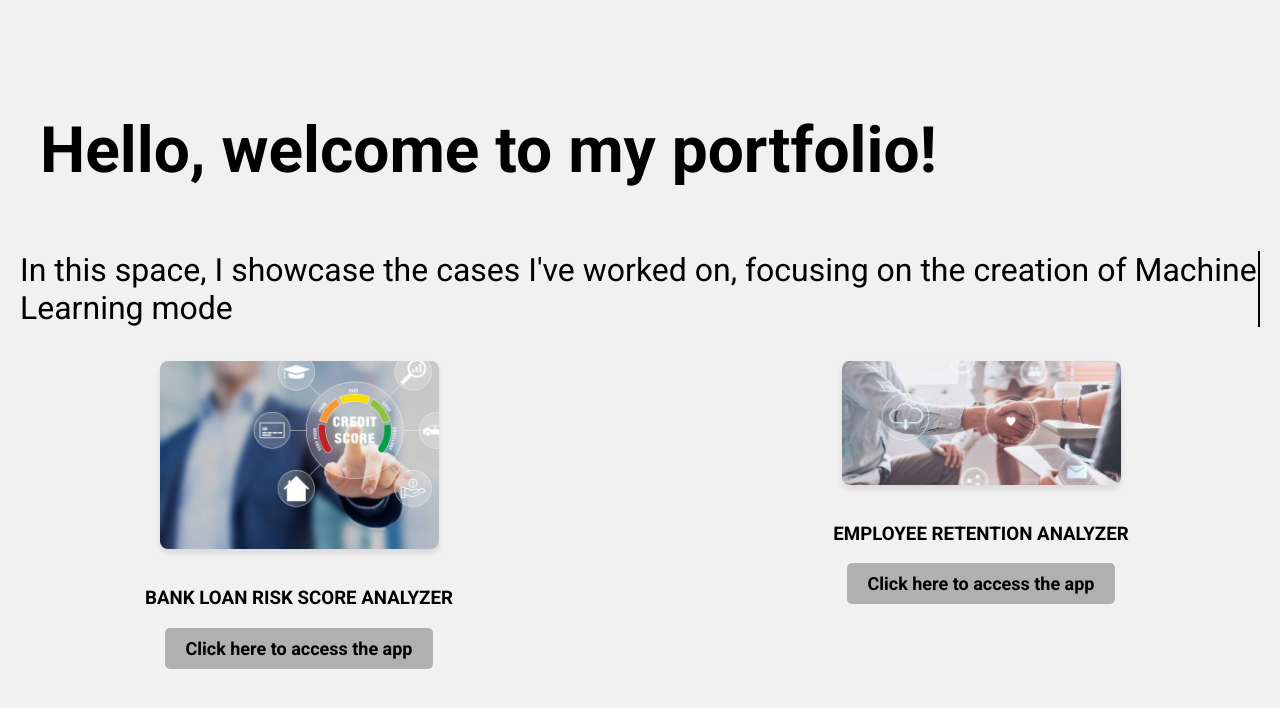
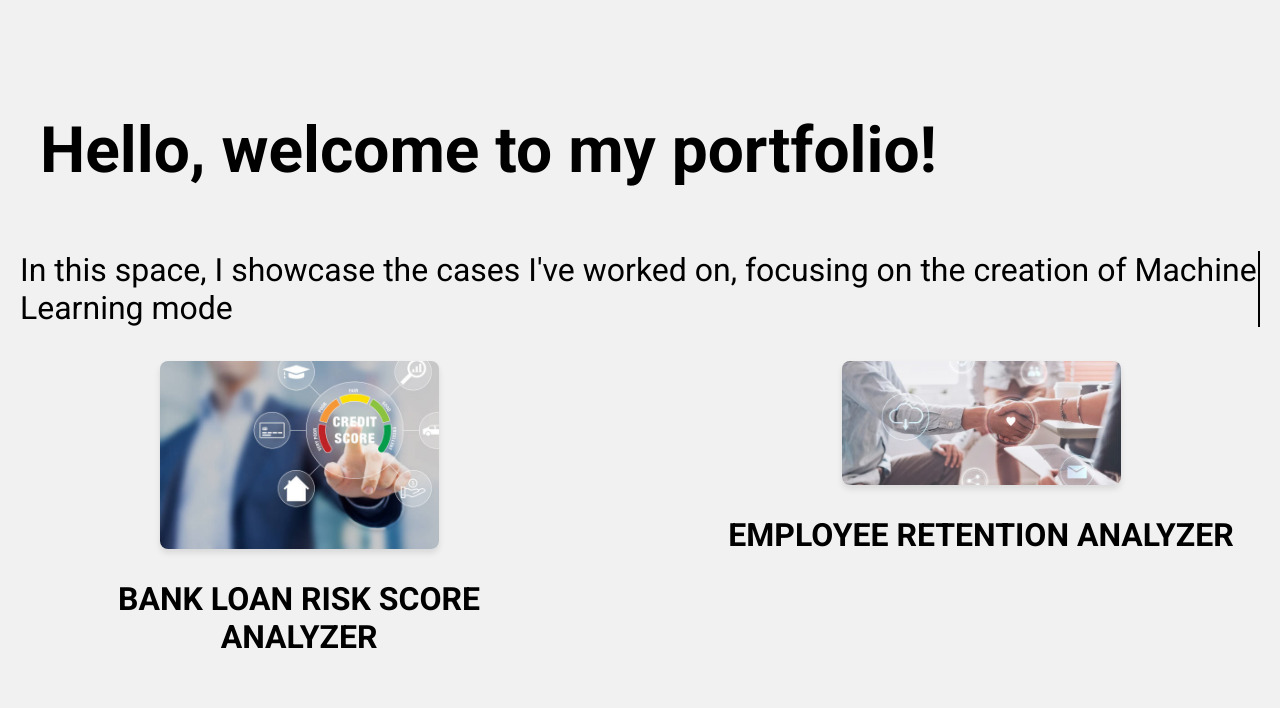
Before and after one commit to AlvaroGamundi/Alvaro-Gamundi, a plain HTML site: page index.html in a window 1280 px wide. Drawn offline with Linux system fonts and the light colour scheme.

Commit message:
Add files via upload

```diff
--- a/index.html
+++ b/index.html
@@ -66,23 +66,24 @@
             box-shadow: 0 4px 6px rgba(0, 0, 0, 0.1); /* Sombra para un efecto profesional */
         }
 
-        /* Botones */
-        .button {
-            background-color: #B0B0B0;
-            padding: 10px 20px;
+        /* Estilo para los títulos como botones */
+        .project-column a {
+            font-size: 2rem; /* Tamaño del texto del hipervínculo */
+            font-weight: bold;
             color: black;
-            text-decoration: none;
-            font-size: 18px;
-            font-weight: 600;
+            text-decoration: none; /* Eliminar subrayado */
             display: inline-block;
-            border: none;
-            width: auto;
-            border-radius: 5px;
-            text-align: center;
+            padding: 10px 15px;
+            border: 2px solid transparent; /* Borde inicial transparente */
+            border-radius: 5px; /* Bordes redondeados */
+            transition: all 0.3s ease; /* Suaviza las transiciones */
         }
 
-        .button:hover {
-            background-color: #888888;
+        .project-column a:hover {
+            background-color: #4CAF50; /* Fondo verde al pasar el cursor */
+            color: white; /* Cambiar el color del texto a blanco */
+            border: 2px solid #4CAF50; /* Añadir borde verde */
+            box-shadow: 0px 4px 8px rgba(0, 0, 0, 0.2); /* Sombra para resaltar */
         }
     </style>
 </head>
@@ -96,18 +97,16 @@
             <!-- Columna 1: BANK LOAN RISK SCORE ANALYZER -->
             <div class="project-column">
                 <img src="risk_score.jpg" alt="Bank Loan Risk Project">
-                <h3>BANK LOAN RISK SCORE ANALYZER</h3>
-                <a href="https://appriskscoring-ehuke5ze63jgdfmnspqoqx.streamlit.app/" target="_blank" class="button">
-                    Click here to access the app
+                <a href="https://appriskscoring-ehuke5ze63jgdfmnspqoqx.streamlit.app/" target="_blank">
+                    BANK LOAN RISK SCORE ANALYZER
                 </a>
             </div>
 
             <!-- Columna 2: EMPLOYEE RETENTION ANALYZER -->
             <div class="project-column">
                 <img src="imagen_abandono.jpg" alt="Employee Retention Project">
-                <h3>EMPLOYEE RETENTION ANALYZER</h3>
-                <a href="https://employee-retention-analyzer-3djcxzp58ahwzwajrmjhy6.streamlit.app/" target="_blank" class="button">
-                    Click here to access the app
+                <a href="https://employee-retention-analyzer-3djcxzp58ahwzwajrmjhy6.streamlit.app/" target="_blank">
+                    EMPLOYEE RETENTION ANALYZER
                 </a>
             </div>
         </div>
```
